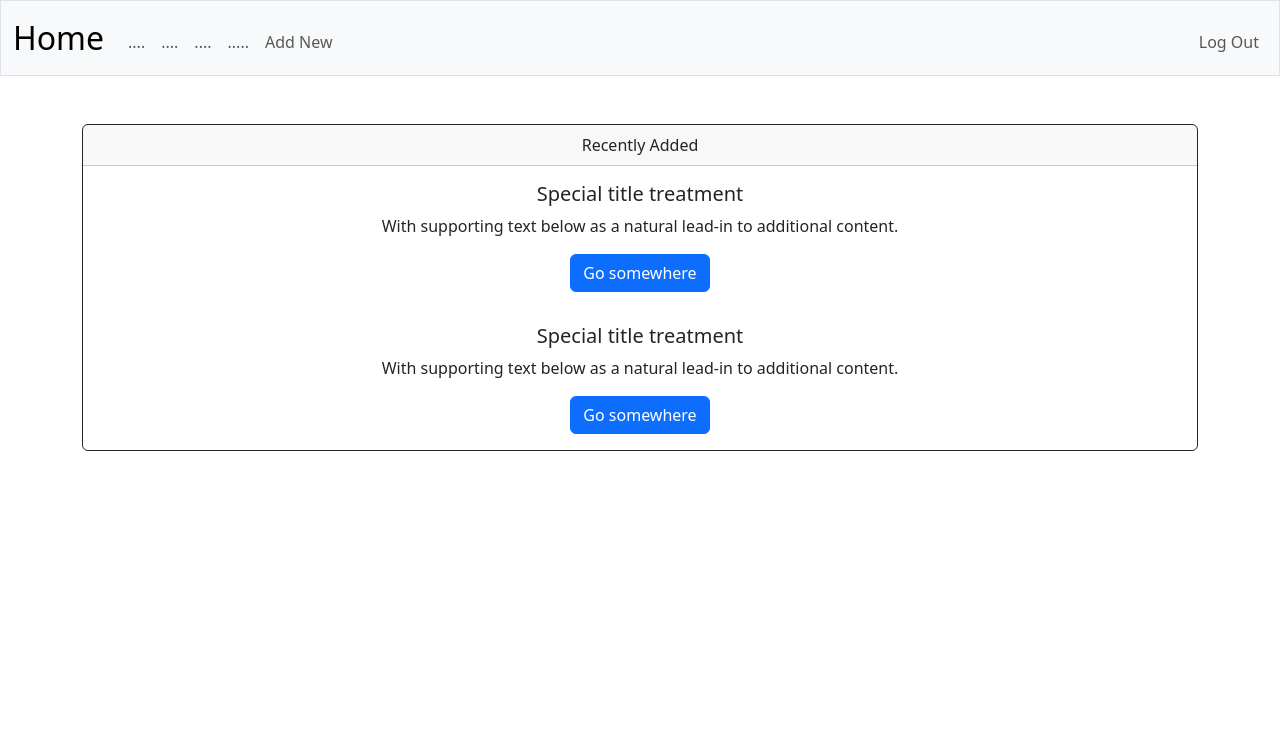
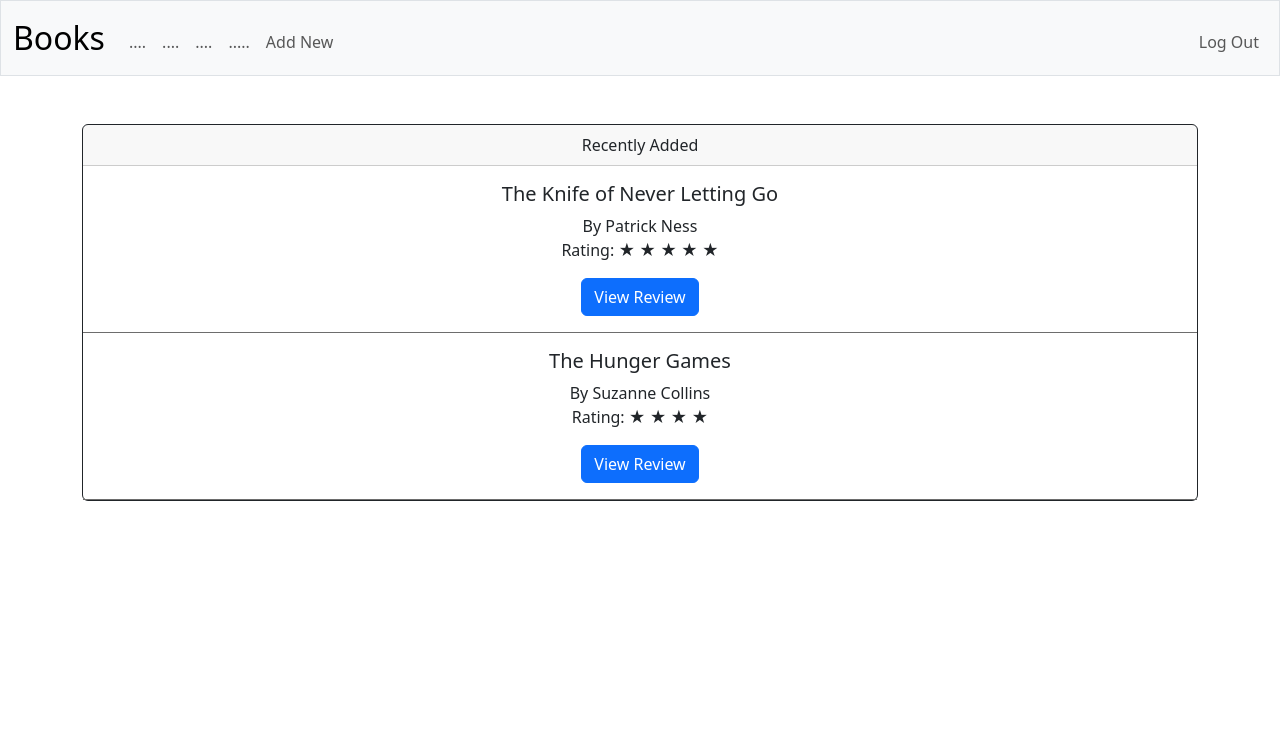
Before and after one commit to jwerhan/FinalProject, a Flask app: page / in a window 1280 px wide. Shown: the top 741 px of the page. Run offline with Flask 3, Linux system fonts and the light colour scheme; a user stored in the database is signed in; some libraries are stand-ins or nearby versions.

Commit message:
Added a todo list in README.txt Added the ability to click on your recently added reviews in the     homepage and view the review not just the rating and title/autho modified the index page to add the recently added section worked on the add-new route in app.py to add some new funcionality

```diff
--- a/app.py
+++ b/app.py
@@ -1,10 +1,10 @@
-import os, datetime
+import os
 
+from datetime import datetime
 from cs50 import SQL
 from flask import Flask, flash, redirect, render_template, request, session
 from flask_session import Session
 from werkzeug.security import check_password_hash, generate_password_hash
-import secrets
 from functions import login_required, errorPage
 
 
@@ -20,7 +20,6 @@
 # Configure CS50 Library to use SQLite database
 db = SQL("sqlite:///books.db")
 
-# Logged in home page
 @app.after_request
 def after_request(response):
     """Ensure responses aren't cached"""
@@ -29,14 +28,21 @@
     response.headers["Pragma"] = "no-cache"
     return response
 
+# Logged in home page
 @app.route("/", methods=["GET"])
 @login_required
 def index():
-    """Logged in home page"""
-    return render_template("index.html")
+    """Logged in home page displays most recent additions to database for use (max of 4)"""
+    reviews = db.execute("SELECT title, author, star_rating, date FROM review WHERE user_id = ? ORDER BY date DESC, time DESC", session["user_id"])
+    count = db.execute("SELECT COUNT(*) FROM review WHERE user_id = ?", session["user_id"])
+    length = count[0]["COUNT(*)"]
+    if length > 4:
+        length = 4
+    star = "&#9733; "
+    return render_template("index.html", reviews=reviews, length=int(length), star=star)
 
 
-@app.route("/add-new", methods=["POSt", "GET"])
+@app.route("/add-new", methods=["POST", "GET"])
 @login_required
 def addNew():
     """Add new entry to dataase"""
@@ -44,10 +50,16 @@
         # Do things with the submitted data
         bookTitle = request.form.get("title")
         bookAuthor = request.form.get("author")
-        bookRating = request.form.get("rating")
+        bookRating = int(request.form.get("rating"))
         bookReview = request.form.get("review")
         if not bookTitle or not bookAuthor or not bookRating or not bookReview:
             return errorPage("Ensure all fields have valid information.")
+
+        # Check if this user already has a review for this book
+        count = db.execute("SELECT COUNT(*) FROM review WHERE user_id = ? AND title = ? AND author = ?", session["user_id"], bookTitle, bookAuthor)
+        count = count[0]["COUNT(*)"] if count else 0
+        if count != 0:
+            return errorPage("You have already reviewed this book, if you would like to update this review go to the update page")
 
         # Get the current date and time
         currentDatetime = datetime.now()
@@ -68,6 +80,27 @@
     else:
         return render_template("add-new.html")
 
+
+@app.route("/view-review", methods=["POST"])
+@login_required
+def viewReview():
+    if request.method != "POST":
+        return errorPage("Invalid Method", 405)
+    title = request.form.get("review_title")
+    users = db.execute("SELECT * FROM users WHERE id = ?", session["user_id"])
+    row = db.execute("""SELECT * FROM review
+                        WHERE user_id = ?
+                        AND title = ?""",
+                        session["user_id"], title)
+    author = row[0]["author"]
+    star_rating = row[0]["star_rating"]
+    review = row[0]["review"]
+    date = row[0]["date"]
+    time = row[0]["time"]
+    star = "&#9733; "
+    username = users[0]["username"]
+
+    return render_template("/view-review.html", title=title, author=author, star_rating=star_rating, review=review, star=star, username=username, date=date, time=time)
 
 # Login page (main landing paige
 @app.route("/login", methods=["GET", "POST"])
--- a/sqlcommands.sql
+++ b/sqlcommands.sql
@@ -25,3 +25,6 @@
     time
 )
 VALUES (?);
+
+
+SELECT title, author, star_rating FROM review WHERE user_id = (?)
--- a/templates/index.html
+++ b/templates/index.html
@@ -7,22 +7,22 @@
 {% block main %}
 
 <!-- https://getbootstrap.com/docs/4.0/components/card/#header-and-footer -->
-    <div class="card border-dark mb-3">
+    <div class="card border-dark mb-2">
         <div class="card-header">
         Recently Added
         </div>
 
-        <div class="card-body">
-            <h5 class="card-title">Special title treatment</h5>
-            <p class="card-text">With supporting text below as a natural lead-in to additional content.</p>
-            <a href="#" class="btn btn-primary">Go somewhere</a> <!-- TODO: Add link -->
-        </div>
+        {% for n in range(length) %}
+            <div class="card-body" style="border-bottom: 1px solid #6d6d6d;">
+                <h5 class="card-title">{{ reviews[n]["title"] }}</h5>
+                <p class="card-text">By {{ reviews[n]["author"] }}<br> Rating: {{ (star * (reviews[n]["star_rating"] | int)) | safe }}</p>
+                <form action="/view-review" method="POST">
+                    <input type="hidden" name="review_title" class="d-none" value="{{ reviews[n]['title'] }}">
+                    <button class="btn btn-primary" type="submit" style="margin-top: 0;">View Review</button>
+                </form>
+            </div>
+        {% endfor %}
 
-        <div class="card-body">
-            <h5 class="card-title">Special title treatment</h5>
-            <p class="card-text">With supporting text below as a natural lead-in to additional content.</p>
-            <a href="#" class="btn btn-primary">Go somewhere</a> <!-- TODO: Add link FIXME: -->
-        </div>
 
     </div>
 
--- a/templates/layout.html
+++ b/templates/layout.html
@@ -4,7 +4,7 @@
 
     <head>
 
-        <meta charset="utf-8">
+        <meta charset="UTF-8">
         <meta name="viewport" content="width=device-width, initial-scale=1, shrink-to-fit=no">
 
         <!-- https://getbootstrap.com/docs/5.3/ -->
@@ -19,7 +19,7 @@
 
         <nav class="bg-light border navbar navbar-expand-md navbar-light">
             <div class="container-fluid">
-                <a class="navbar-brand" href="/">Home</a>
+                <a class="navbar-brand" href="/">Books</a>
                 <button aria-controls="navbar" aria-expanded="false" aria-label="Toggle navigation" class="navbar-toggler" data-bs-target="#navbar" data-bs-toggle="collapse" type="button">
                     <span class="navbar-toggler-icon"></span>
                 </button>
```
Also changed, not shown: templates/add-new.html (+6 -6 lines), templates/view-review.html (added, +21 -0 lines), README.txt (added), books.db, 1 other file.
